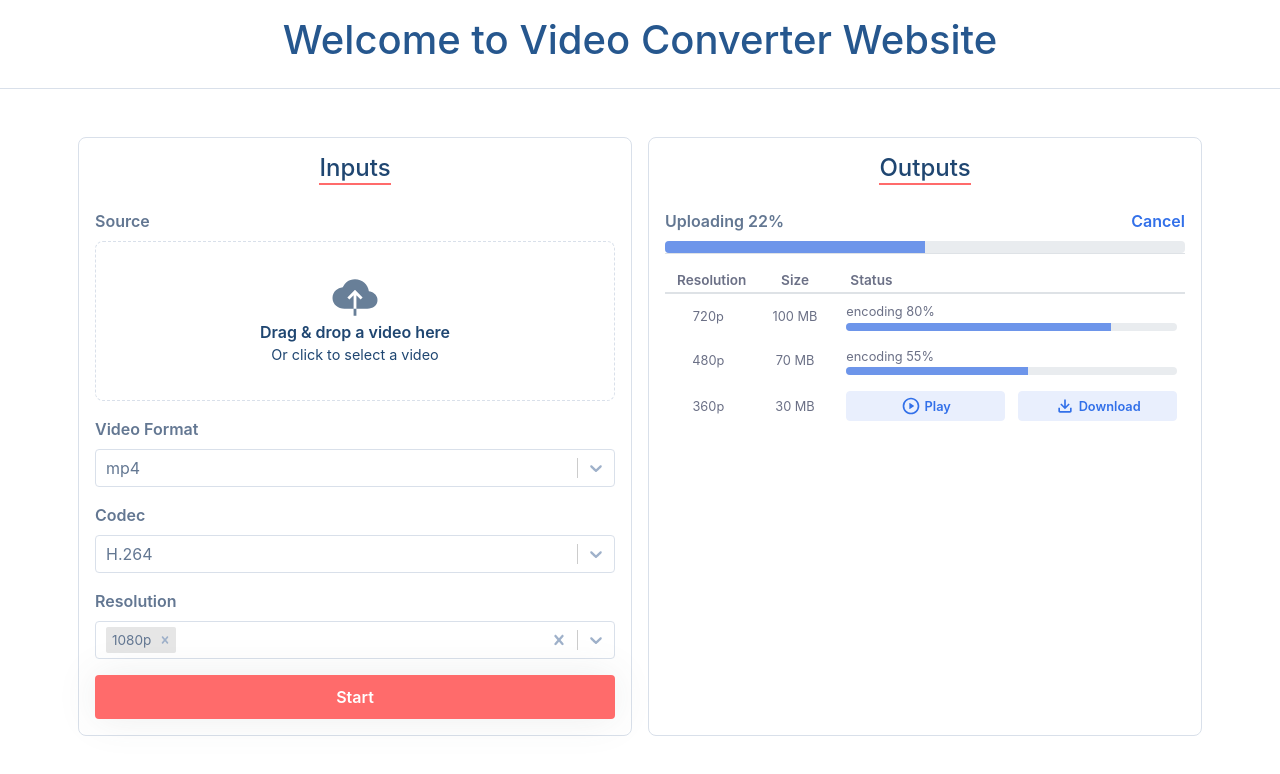
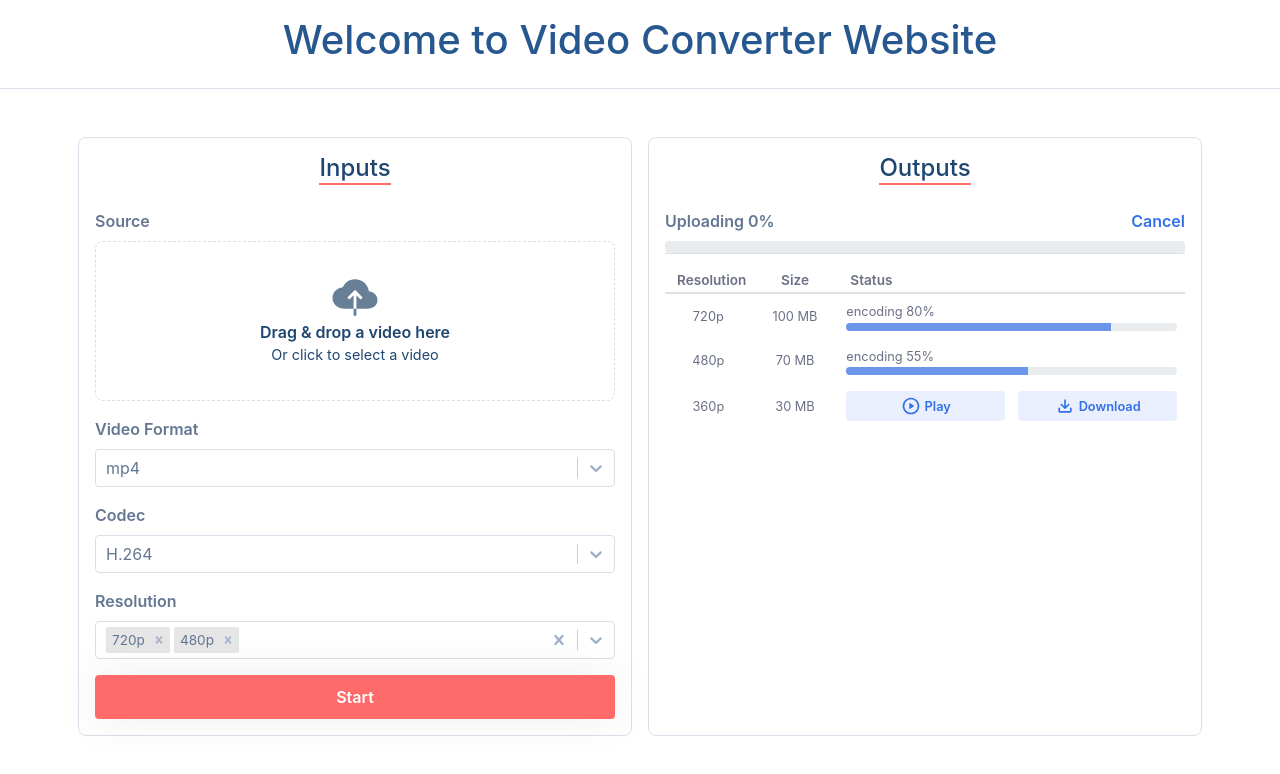
Before and after one commit to HasibullahMahmood/React-VideoTranscoder, a React (Create React App) app: page / in a window 1280 px wide. Shown: the top 774 px of the page. Built offline with nearby package versions, Linux system fonts and the light colour scheme.

Commit message:
upload video implemented

```diff
--- a/package.json
+++ b/package.json
@@ -9,6 +9,7 @@
     "axios": "^0.21.1",
     "react": "^17.0.2",
     "react-bootstrap": "^1.5.2",
+    "react-bootstrap-sweetalert": "^5.2.0",
     "react-dom": "^17.0.2",
     "react-dropzone": "^11.3.2",
     "react-icons": "^4.2.0",
--- a/src/App.css
+++ b/src/App.css
@@ -215,3 +215,21 @@ body {
 	background-color: #d8e7ff;
 	border-color: #d8e7ff;
 }
+
+.pointer-none {
+	pointer-events: none;
+}
+
+.not-allowed:hover {
+	cursor: not-allowed;
+}
+
+.no-select {
+	-webkit-touch-callout: none; /* iOS Safari */
+	-webkit-user-select: none; /* Safari */
+	-khtml-user-select: none; /* Konqueror HTML */
+	-moz-user-select: none; /* Old versions of Firefox */
+	-ms-user-select: none; /* Internet Explorer/Edge */
+	user-select: none; /* Non-prefixed version, currently
+                                  supported by Chrome, Edge, Opera and Firefox */
+}
--- a/src/App.js
+++ b/src/App.js
@@ -1,7 +1,9 @@
 import React, { Component } from 'react';
-
+import axios from 'axios';
 import Home from './pages/home/index';
 import './App.css';
+
+axios.defaults.baseURL = 'http://localhost:5000';
 
 class App extends Component {
 	render() {
--- a/src/components/MultiSelect.js
+++ b/src/components/MultiSelect.js
@@ -5,14 +5,15 @@ import makeAnimated from 'react-select/animated';
 const animatedComponents = makeAnimated();
 
 export default function AnimatedMulti(props) {
-	const { selectedObj, onSelect, options, className, defaultValue } = props;
+	const { selectedObjects, onSelect, options, className } = props;
+
 	return (
 		<Select
 			closeMenuOnSelect={false}
 			components={animatedComponents}
 			isMulti
-			defaultValue={defaultValue}
-			value={selectedObj}
+			defaultValue={[options[0]]}
+			value={selectedObjects}
 			onChange={onSelect}
 			options={options}
 			noOptionsMessage="No Options"
--- a/src/components/Uploader.js
+++ b/src/components/Uploader.js
@@ -8,13 +8,19 @@ class Uploader extends Component {
 		super(props);
 		this.dropzoneRef = createRef();
 	}
+
 	state = {
 		videoName: '',
 		dropzoneBorderColor: '#d9e0ea',
 	};
+
 	onDrop = (files) => {
+		if (files.length === 0) {
+			return;
+		}
 		const videoName = files[0].name;
 		this.setState({ videoName });
+		this.props.setVideoRef(files[0]);
 	};
 
 	onDragEnter = () => {
@@ -26,10 +32,13 @@ class Uploader extends Component {
 	};
 
 	openDialog = () => {
-		console.log('open dialog');
 		if (this.dropzoneRef.current) {
 			this.dropzoneRef.dropzone.open();
 		}
+	};
+
+	reset = () => {
+		this.setState({ videoName: '' });
 	};
 
 	render() {
--- a/src/pages/home/OutputCart.js
+++ b/src/pages/home/OutputCart.js
@@ -4,7 +4,16 @@ import { CgSoftwareDownload } from 'react-icons/cg';
 import { ProgressBar } from 'react-bootstrap';
 
 class OutputCart extends Component {
+	cancelUploadHandler = () => {
+		const { cancel } = this.props;
+		if (cancel) {
+			cancel();
+		}
+	};
+
 	render() {
+		const { progress, uploadSucceed } = this.props;
+
 		return (
 			<>
 				<div className="text-center">
@@ -12,11 +21,26 @@ class OutputCart extends Component {
 				</div>
 				<div>
 					<div className="upload-label-container">
-						<span className="upload-label">Uploading 22%</span>
-						<span className="cancel-label">Cancel</span>
+						<span className="upload-label">
+							{uploadSucceed ? 'Encoding' : 'Uploading'}{' '}
+							{progress.toFixed(0)}%
+						</span>
+						<span
+							className="cancel-label"
+							onClick={() => {
+								uploadSucceed
+									? this.props.reset()
+									: this.cancelUploadHandler();
+							}}
+						>
+							{uploadSucceed ? 'Reset' : 'Cancel'}
+						</span>
 					</div>
 
-					<ProgressBar now={50} className="custom-progress-bar" />
+					<ProgressBar
+						now={progress}
+						className="custom-progress-bar"
+					/>
 				</div>
 				<div>
 					<table className="table output__table">
--- a/src/pages/home/ResolutionSelect.js
+++ b/src/pages/home/ResolutionSelect.js
@@ -38,12 +38,12 @@ class ResolutionSelect extends Component {
 	};
 	render() {
 		const { options } = this.state;
-		const { selectedObj, onSelect } = this.props;
+		const { selectedObjects, onSelect } = this.props;
 		return (
 			<>
 				<FormLabel className="label">Resolution</FormLabel>
 				<MultiSelect
-					selectedObj={selectedObj}
+					selectedObjects={selectedObjects}
 					onSelect={onSelect}
 					options={options}
 					defaultValue={options[1]}
--- a/src/pages/home/index.js
+++ b/src/pages/home/index.js
@@ -1,5 +1,7 @@
 import React, { Component } from 'react';
 import { Container, Row, Col, FormLabel, Button } from 'react-bootstrap';
+import axios from 'axios';
+import SweetAlert from 'react-bootstrap-sweetalert';
 
 import Uploader from '../../components/Uploader';
 import VideoFormatSelect from './VideoFormatSelect';
@@ -7,8 +9,139 @@ import CodecSelect from './CodecSelect';
 import ResolutionSelect from './ResolutionSelect';
 import OutputCart from './OutputCart';
 
+const CancelToken = axios.CancelToken;
+let cancel;
+
 class Home extends Component {
+	constructor(props) {
+		super(props);
+		this.resetUploaderCompRef = React.createRef();
+	}
+	state = {
+		videoRef: null,
+		progress: 0,
+		selectedVideoFormat: {
+			label: 'mp4',
+			value: 1,
+		},
+		selectedCodec: {
+			label: 'H.264',
+			value: 1,
+		},
+		selectedResolutions: [
+			{
+				label: '720p',
+				value: 3,
+			},
+			{
+				label: '480p',
+				value: 4,
+			},
+		],
+
+		disableInputs: false,
+		sweetAlertOpen: false,
+		uploadSucceed: false,
+	};
+	setVideoRef = (videoRef) => {
+		this.setState({ videoRef });
+	};
+
+	startBtnHandler = () => {
+		const { videoRef, selectedResolutions } = this.state;
+
+		if (!videoRef || selectedResolutions.length === 0) {
+			this.setState({ sweetAlertOpen: true });
+			return;
+		}
+		this.setState({ disableInputs: true });
+		this.postVideo();
+	};
+
+	postVideo = async () => {
+		let {
+			videoRef,
+			selectedVideoFormat,
+			selectedCodec,
+			selectedResolutions,
+		} = this.state;
+
+		try {
+			let url = '/videos';
+
+			const config = {
+				onUploadProgress: this.onUploadProgress,
+				cancelToken: new CancelToken(function executor(c) {
+					cancel = c;
+				}),
+				headers: {
+					'Content-Type': 'multipart/form-data',
+				},
+			};
+
+			selectedVideoFormat = JSON.stringify(selectedVideoFormat);
+			selectedCodec = JSON.stringify(selectedCodec);
+			selectedResolutions = JSON.stringify(selectedResolutions);
+
+			const formData = new FormData();
+			formData.append('sourceVideo', videoRef);
+			formData.append('selectedVideoFormat', selectedVideoFormat);
+			formData.append('selectedCodec', selectedCodec);
+			formData.append('selectedResolutions', selectedResolutions);
+
+			const response = await axios.post(url, formData, config);
+
+			if (Boolean(response.data.result) === true) {
+				this.setState({ uploadSucceed: true, progress: 0 });
+			} else {
+				console.log('False result in posting the video');
+			}
+		} catch (error) {
+			if (axios.isCancel(error)) {
+				console.log('Video upload canceled');
+			} else {
+				console.log("I'm server response error");
+				console.log(error);
+			}
+		}
+	};
+
+	onUploadProgress = (progressEvent) => {
+		let uploadPercentage =
+			(progressEvent.loaded / progressEvent.total) * 100;
+		this.setState({ progress: uploadPercentage });
+	};
+
+	onVideoFormatSelect = (selectedVideoFormat) => {
+		this.setState({ selectedVideoFormat });
+	};
+
+	onCodecSelect = (selectedCodec) => {
+		this.setState({ selectedCodec });
+	};
+
+	onResolutionsSelect = (selectedResolutions) => {
+		this.setState({ selectedResolutions });
+	};
+
+	resetHandler = () => {
+		this.setState({
+			disableInputs: false,
+			progress: 0,
+			uploadSucceed: false,
+		});
+		this.resetUploaderCompRef.current.reset();
+	};
 	render() {
+		const {
+			disableInputs,
+			sweetAlertOpen,
+			progress,
+			selectedVideoFormat,
+			selectedCodec,
+			selectedResolutions,
+			uploadSucceed,
+		} = this.state;
 		return (
 			<main>
 				<div className="home__header">
@@ -17,8 +150,21 @@ class Home extends Component {
 
 				<Container>
 					<Row>
-						<Col lg={6} className="px-2 mb-3">
-							<div className="home__left-cart">
+						<Col
+							lg={6}
+							className={
+								disableInputs
+									? 'px-2 mb-3 not-allowed'
+									: 'px-2 mb-3 no-select'
+							}
+						>
+							<div
+								className={
+									disableInputs
+										? 'home__left-cart pointer-none'
+										: 'home__left-cart'
+								}
+							>
 								<div className="text-center">
 									<h4 className="home__cart-title">Inputs</h4>
 								</div>
@@ -26,21 +172,54 @@ class Home extends Component {
 									<FormLabel className="label">
 										Source
 									</FormLabel>
-									<Uploader />
+									<Uploader
+										setVideoRef={this.setVideoRef}
+										ref={this.resetUploaderCompRef}
+									/>
 								</div>
-								<VideoFormatSelect />
-								<CodecSelect />
-								<ResolutionSelect />
-								<Button className="start-btn">Start</Button>
+								<VideoFormatSelect
+									selectedObj={selectedVideoFormat}
+									onSelect={this.onVideoFormatSelect}
+								/>
+								<CodecSelect
+									selectedObj={selectedCodec}
+									onSelect={this.onCodecSelect}
+								/>
+								<ResolutionSelect
+									selectedObjects={selectedResolutions}
+									onSelect={this.onResolutionsSelect}
+								/>
+								<Button
+									className="start-btn"
+									onClick={this.startBtnHandler}
+								>
+									Start
+								</Button>
 							</div>
 						</Col>
 						<Col lg={6} className="px-2 mb-3">
 							<div className="home__right-cart">
-								<OutputCart />
+								<OutputCart
+									progress={progress}
+									cancel={cancel}
+									uploadSucceed={uploadSucceed}
+									reset={this.resetHandler}
+								/>
 							</div>
 						</Col>
 					</Row>
 				</Container>
+				{sweetAlertOpen ? (
+					<SweetAlert
+						warning
+						title="Warning!"
+						onConfirm={() => {
+							this.setState({ sweetAlertOpen: false });
+						}}
+					>
+						Please upload a video & fill-in the blanks!
+					</SweetAlert>
+				) : null}
 			</main>
 		);
 	}
```
Also changed, not shown: 1 other file (tests, documents, lock files or other folders).
